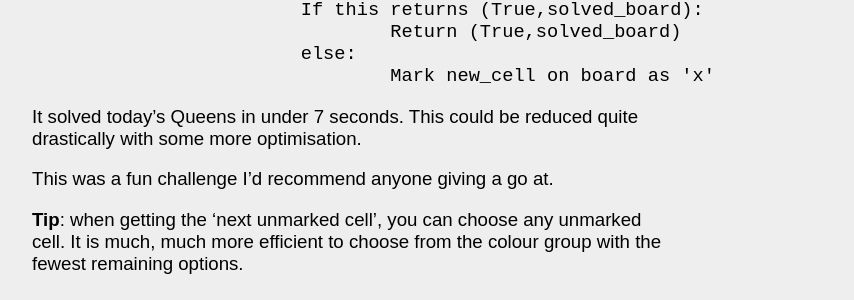
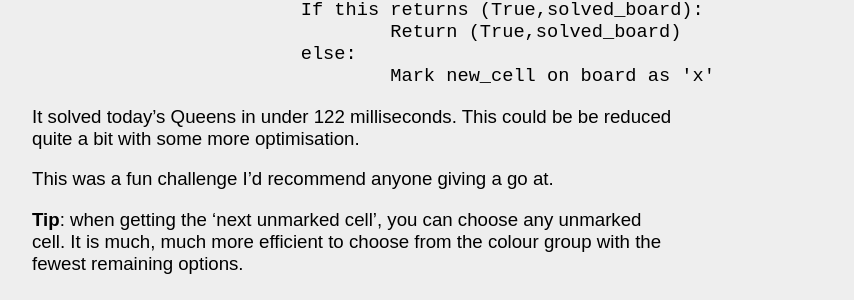
Before and after one commit to thomas6785/thomas6785.github.io, a Jekyll site: the page built from _posts/2024-09-28-queens-solver-09.md, in a window 1280 px wide. Shown: the part 830-1130 px from the top of the page, without its empty margins (288-1142 px from the left). Built offline with Jekyll 4.4.1, drawn with Linux system fonts in a browser that asks for light colours.

Commit message:
manual vault backup: 2024-10-01 18:59:51

````diff
--- a/_posts/2024-09-28-queens-solver-09.md
+++ b/_posts/2024-09-28-queens-solver-09.md
@@ -31,7 +31,7 @@ define attempt_solve( board ):
 			else:
 				Mark new_cell on board as 'x'
 ```
-It solved today's Queens in under 7 seconds. This could be reduced quite drastically with some more optimisation.
+It solved today's Queens in under 122 milliseconds. This could be be reduced quite a bit with some more optimisation.
 
 This was a fun challenge I'd recommend anyone giving a go at.
 
````
